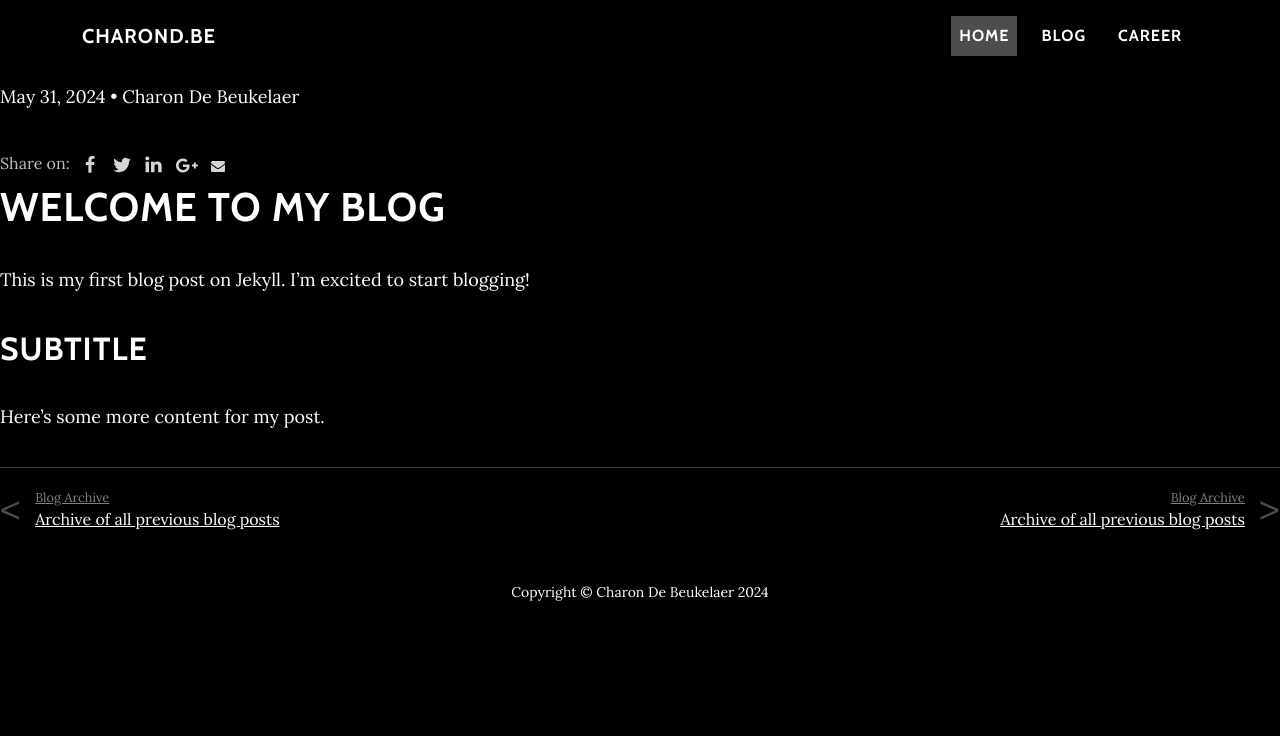
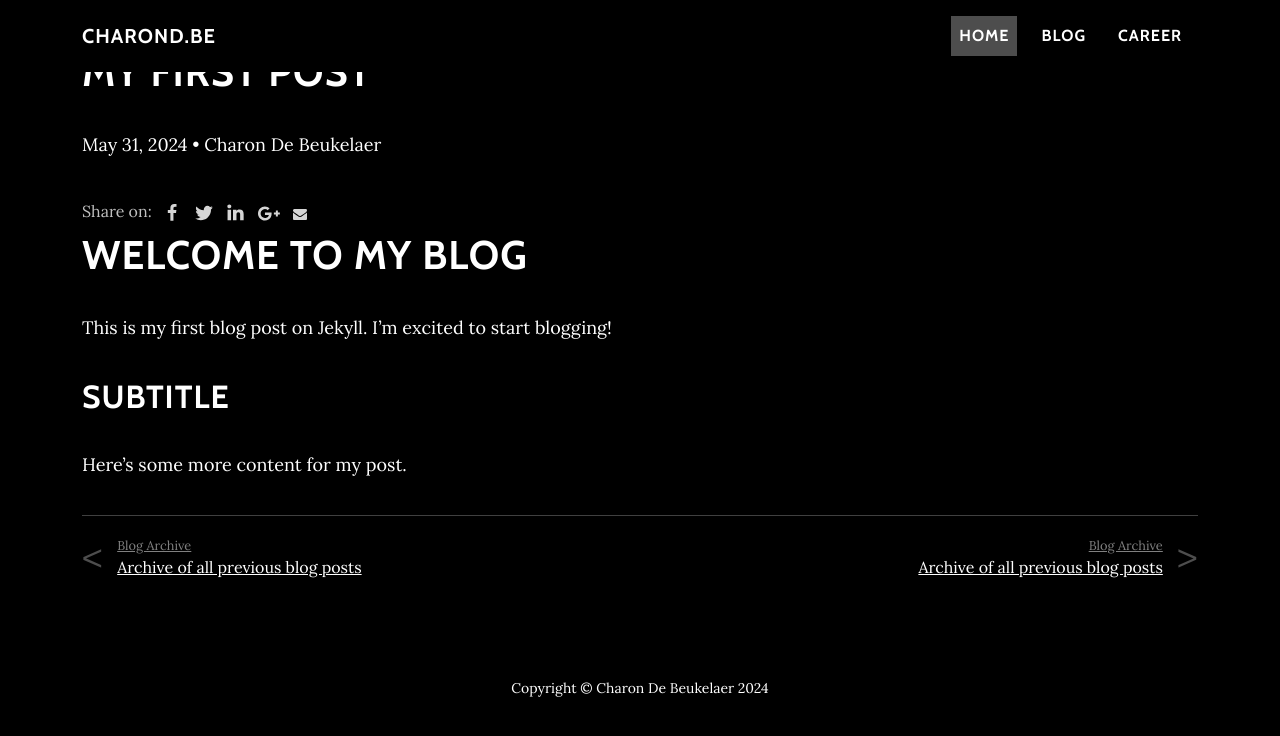
Before and after one commit to CharonDB/CharonDB.github.io, a Jekyll site: the page built from _posts/2024-05-31-my-first-post.md, in a window 1280 px wide. Shown: the top 736 px of the page. Built offline with Jekyll 4.4.1, drawn with Linux system fonts in a browser that asks for light colours; nearby versions of some CDN libraries; our own code applies the rules of GitHub Pages for plain Markdown files; library files that are not in the unit come from our copies.

Commit message:
HTML semantics update

```diff
--- a/_layouts/default.html
+++ b/_layouts/default.html
@@ -17,7 +17,9 @@
 <body id="page-top" data-bs-spy="scroll" data-bs-target="#mainNav" data-bs-offset="77">
   {% include navbar.html %}
   <main>
+    <div class="container py-4 py-xl-5">
     {{ content }}
+  </div>
   </main>
   {% include footer.html %}
 </body>
```
